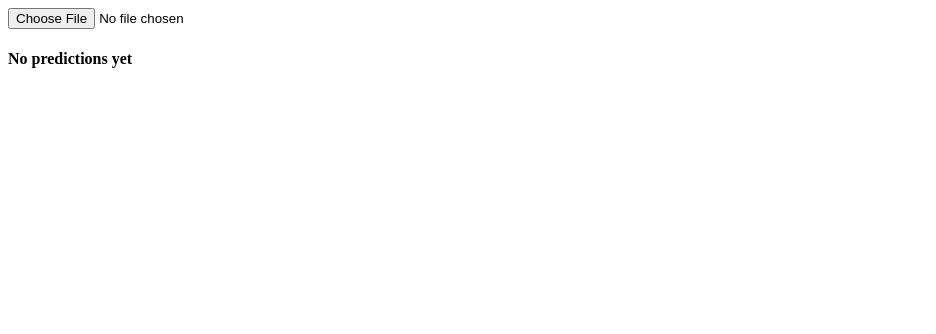
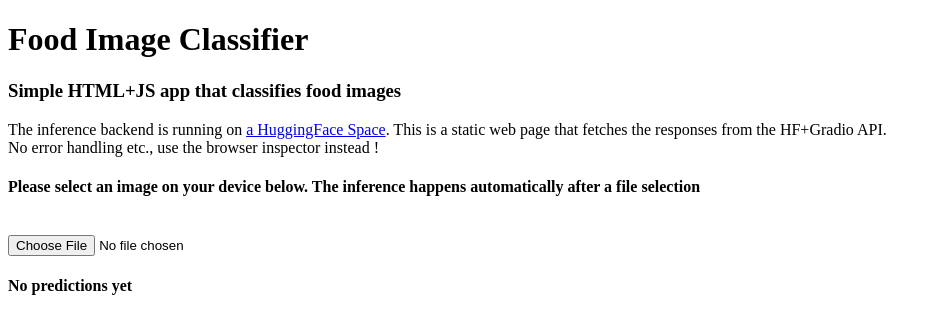
Before and after one commit to suvash/very-basic-gradio-api-app, a plain HTML site: page docs/index.html in a window 1280 px wide. Shown: the whole page, without its empty margins (0-936 px from the left). Drawn offline with Linux system fonts and the light colour scheme.

Commit message:
Make the page more informative

```diff
--- a/docs/index.html
+++ b/docs/index.html
@@ -2,10 +2,25 @@
 <html lang="en">
 <head>
 	<meta charset="utf-8">
-	<title></title>
+	<title>Food Image Classifier</title>
 	<meta name="viewport" content="width=device-width, initial-scale=1">
 </head>
 <body>
+
+<h1>Food Image Classifier</h1>
+<h3>Simple HTML+JS app that classifies food images</h3>
+
+<p>
+The inference backend is running on <a href="https://huggingface.co/spaces/suvash/food-101-resnet50">a HuggingFace Space</a>. This is a static web page that fetches the responses from the HF+Gradio API.
+<br/>
+No error handling etc., use the browser inspector instead !
+</p>
+
+<p>
+<h4> Please select an image on your device below. The inference happens automatically after a file selection</h4>
+</p>
+
+<br/>
 
 <input id="image-input" type="file" />
 
```
